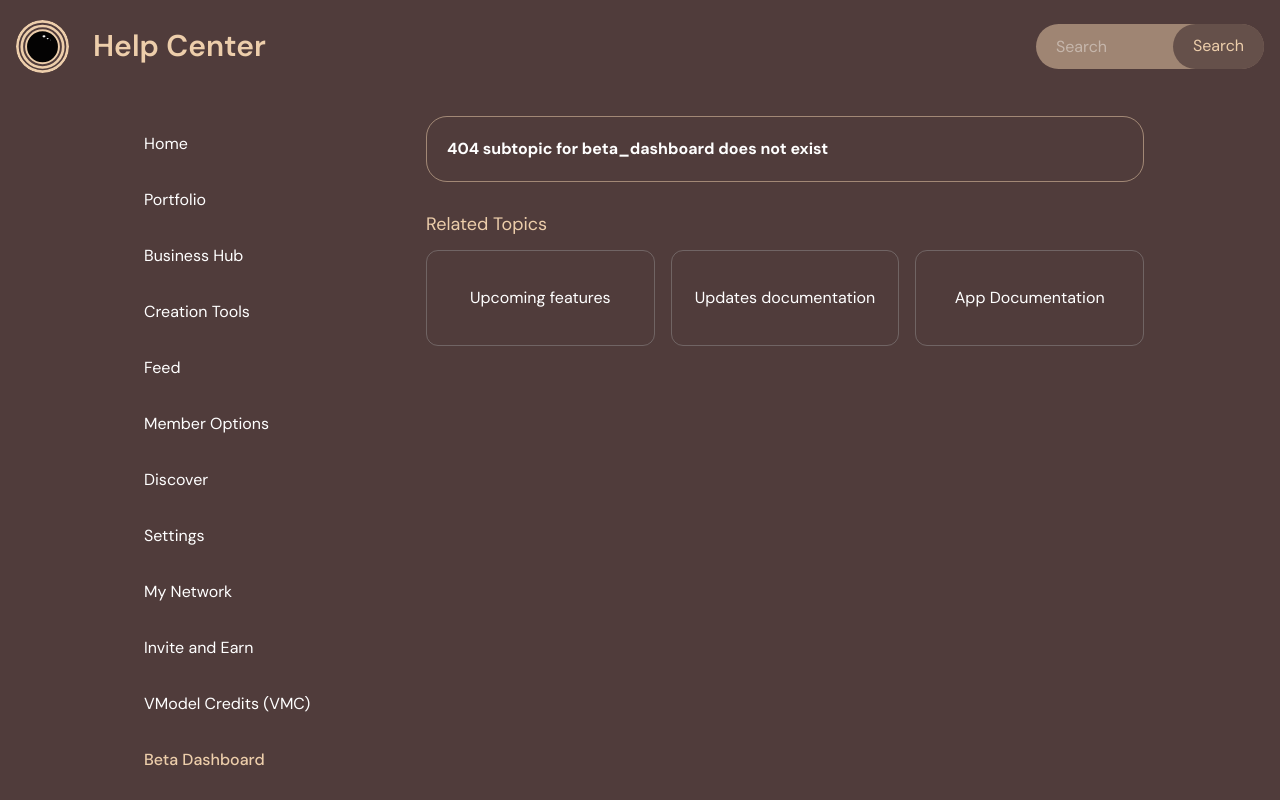
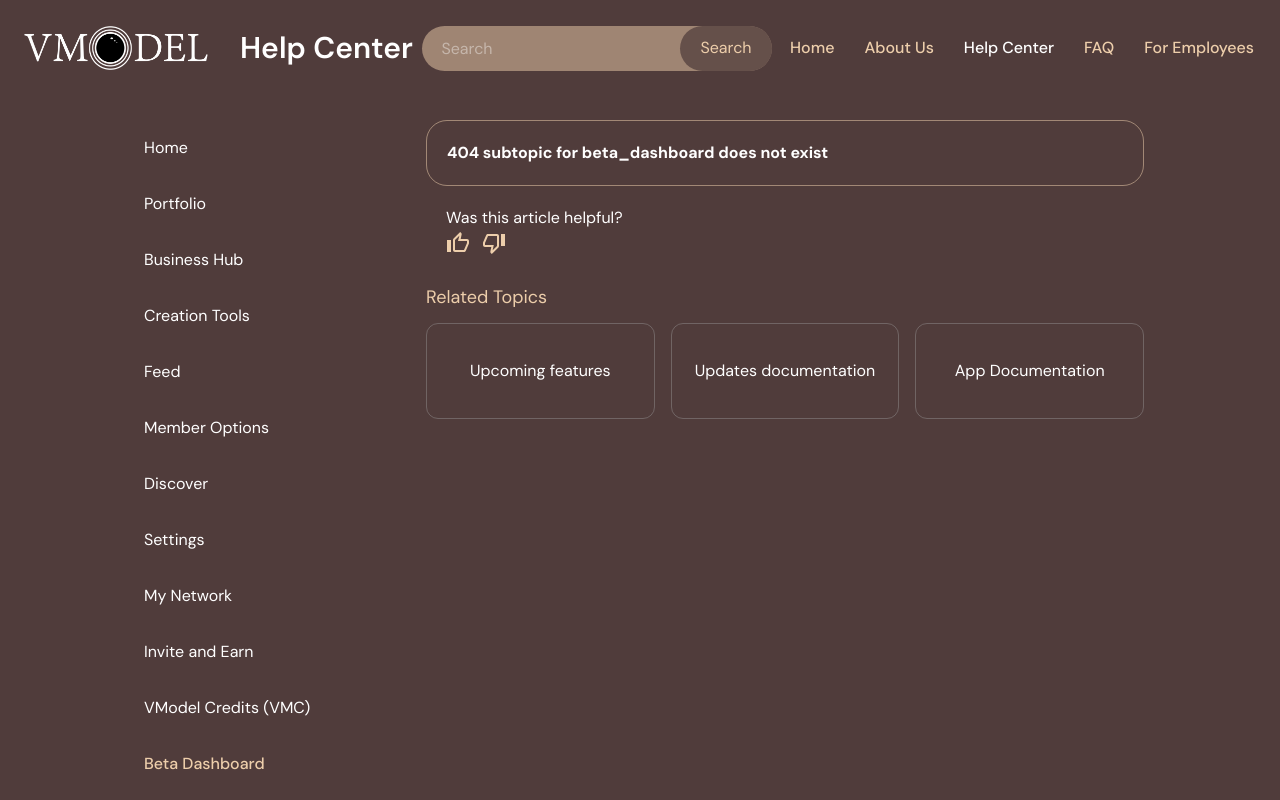
Before and after one commit to shinorspellz/VModelHelpCentre, a Next.js app: page /beta_dashboard/announcements in a window 1280 px wide. Shown: the top 800 px of the page. Built offline with nearby package versions, Linux system fonts and the light colour scheme; a web font is replaced by a local one.

Commit message:
Add dev branch

```diff
--- a/app/[slug]/[subslug]/page.jsx
+++ b/app/[slug]/[subslug]/page.jsx
@@ -3,6 +3,7 @@
 import React from "react";
 import "./styles.css";
 import Link from "next/link";
+import FeedbackComponent from "@/components/FeedBack";
 
 const page = ({ params }) => {
   let contentHTML;
@@ -24,7 +25,11 @@
   return (
     <div>
       <div className="faq">
+
         <div dangerouslySetInnerHTML={{ __html: contentHTML || egHTML }} />
+        <div className="ml-[20px] mt-[20px]">
+          <FeedbackComponent articleId={subslug}/>
+        </div>
       </div>
       <div className="mt-7">
         <h3 className="text-lg mb-3 text-[#edceab]">Related Topics</h3>
--- a/app/[slug]/page.jsx
+++ b/app/[slug]/page.jsx
@@ -27,6 +27,7 @@
               >
                 <span>{topic.name}</span>
                 <AiOutlineRight size={18} />
+
               </div>
             </Link>
           );
--- a/app/globals.css
+++ b/app/globals.css
@@ -15,6 +15,13 @@
   --vm-text-sm: 28px;
   --vm-leading-sm: 31px;
   --vm-lspacing-sm: -1.05px;
+}
+
+.selected {
+  background-color: #3d302c;
+  border-radius: 3px;
+  padding: 5px;
+  /* Adjust the background color as needed */
 }
 
 body {
--- /dev/null
+++ b/components/FeedBack.jsx
@@ -0,0 +1,38 @@
+// FeedbackComponent.js
+import { useState, useEffect } from 'react';
+import ThumbUpOutlinedIcon from '@mui/icons-material/ThumbUpOutlined';
+import ThumbDownAltOutlinedIcon from '@mui/icons-material/ThumbDownAltOutlined';
+
+function FeedbackComponent({ articleId }) {
+  const [feedback, setFeedback] = useState(localStorage.getItem(`feedback_${articleId}`) || null);
+
+  useEffect(() => {
+    localStorage.setItem(`feedback_${articleId}`, feedback);
+  }, [feedback, articleId]);
+
+  const submitFeedback = () => {
+    // Implement logic to send feedback to your server or perform actions locally
+    console.log(`Feedback for article ${articleId} submitted:`, feedback);
+  };
+
+  return (
+    <div>
+      <p>Was this article helpful?</p>
+      <button
+        className={`mr-3 ${feedback === 'thumbsUp' ? 'selected' : ''}`}
+        onClick={() => setFeedback('thumbsUp')}
+      >
+        <ThumbUpOutlinedIcon style={{ color: '#edceab' }} />
+      </button>
+      <button
+        className={`${feedback === 'thumbsDown' ? 'selected' : ''}`}
+        onClick={() => setFeedback('thumbsDown')}
+      >
+        <ThumbDownAltOutlinedIcon style={{ color: '#edceab' }} />
+      </button>
+      {/* <button onClick={submitFeedback}>Submit Feedback</button> */}
+    </div>
+  );
+}
+
+export default FeedbackComponent;
--- a/components/Navbar.jsx
+++ b/components/Navbar.jsx
@@ -7,7 +7,7 @@
 import { usePathname, useRouter } from "next/navigation";
 import { FaChevronRight } from "react-icons/fa";
 import { FaArrowLeftLong } from "react-icons/fa6";
-
+import Ulist from "./UList";
 /**Materail ui imports */
 import Box from "@mui/material/Box";
 import Drawer from "@mui/material/Drawer";
@@ -24,7 +24,38 @@
 import { generalTopics, subTopicContent, subTopics } from "@/data";
 import { VMLogo } from "./VMLogo";
 /**Materail ui imports ends here */
-
+const listLink = [
+  {
+    id: 0,
+    url: "/",
+    linkText: "Home",
+    externalLinks: false,
+  },
+  {
+    id: 3,
+    url: "/about",
+    linkText: "About Us",
+    externalLinks: false,
+  },
+  {
+    id: 2,
+    url: "/help-center",
+    linkText: "Help Center",
+    externalLinks: false,
+  },
+  {
+    id: 4,
+    url: "/faq",
+    linkText: "FAQ",
+    externalLinks: false,
+  },
+  {
+    id: 1,
+    url: "https://vmodel-steel.vercel.app/",
+    linkText: "For Employees",
+    externalLinks: false,
+  },
+];
 const Navbar = () => {
   const [show, setShow] = React.useState(false);
   const [searchTerm, setSearchTerm] = useState("");
@@ -50,7 +81,13 @@
               rel="noreferrer"
               className="hidden md:inline-block"
             >
-              <VMLogo isDark={true} width={53} height={53} />
+            <VMLogo
+                  isFull={true}
+                  isDark={true}
+                  width={200}
+                  height={190}
+                  className="vm-logo-mobile"
+                />
             </a>
             <a
               href="https://vmodelweb.vercel.app/"
@@ -58,11 +95,16 @@
               rel="noreferrer"
               className="md:hidden"
             >
-              <VMLogo isDark={true} width={40} height={40} />
-            </a>
+              <VMLogo
+                  isFull={true}
+                  isDark={true}
+                  width={180}
+                  height={150}
+                  className="vm-logo-mobile"
+                />            </a>
           </div>
           <a href={"/"}>
-            <h1 className="text-2xl md:text-3xl my-3 text-[#EDCEAB] font-semibold text-center md:text-left ">
+            <h1 className="text-2xl md:text-3xl my-3 text-[white] font-semibold text-center md:text-left ">
               Help Center
             </h1>
           </a>
@@ -71,8 +113,7 @@
 
         <form onSubmit={handleSearch} className="relative hidden md:block">
           <input
-            className="w-full h-[45px] rounded-[80px] px-5 text-white outline-none placeholder:text-white placeholder:opacity-40 "
-            style={{
+              class="w-[350px] h-[45px] rounded-[80px] px-5 text-white outline-none placeholder:text-white placeholder:opacity-40 "            style={{
               background: "rgb(237 206 171 / 50%)",
             }}
             placeholder="Search "
@@ -90,6 +131,30 @@
             Search
           </button>
         </form>
+
+
+        <div className="w-[84px] vm-w-tab md:w-auto min-h-[64px] flex">
+              <div className="vm-hidden-md flex items-center content-center p-[10px] w-full flex-wrap ">
+                <div className="flex flex-col w-full">
+                  <nav className="flex">
+                    <ul className="ml-auto justify-end flex flex-wrap m-0 p-0 leading-normal relative z-[2] space-x-[30px]">
+                      {listLink.map((listItem) => (
+                        <div key={listItem?.id}>
+                          <Ulist
+                            url={listItem?.url}
+                            linkText={listItem?.linkText}
+                            isActive={listItem?.linkText==='Help Center'}
+                            externalLinks={listItem?.externalLinks}
+                          />
+                        </div>
+                      ))}
+                    </ul>
+                  </nav>
+                </div>
+              </div>
+              </div>
+
+
         <div className="md:hidden">
           <MdMenu
             color="#edceab"
--- /dev/null
+++ b/components/UList.jsx
@@ -0,0 +1,33 @@
+import React from 'react';
+import Link from 'next/link';
+import { dm_sans } from "@/utils/fonts";
+const Ulist = ({
+  url,
+  linkText,
+  isActive,
+  externalLinks,
+}) => {
+  return (
+    <li className="flex vm-link">
+      {externalLinks ? (
+        <a
+          href={url}
+          rel="noreferrer"
+          target="_blank"
+          className={`${dm_sans.className} ${isActive ? 'vm-link-active' : ''}`}
+        >
+          {linkText}
+        </a>
+      ) : (
+        <Link
+          href={url}
+          className={`${dm_sans.className} ${isActive ? 'vm-link-active' : ''}`}
+        >
+          {linkText}
+        </Link>
+      )}
+    </li>
+  );
+};
+
+export default Ulist;
--- a/components/VMLogo.jsx
+++ b/components/VMLogo.jsx
@@ -1,6 +1,6 @@
 import Image from "next/image";
 
-export const VMLogo = ({ isDark, isFull, width = 64, height = 64 }) => {
+export const VMLogo = ({ isDark, isFull, width, height }) => {
   return (
     <>
       {isFull ? (
--- a/components/faqComponents/Sidebar.jsx
+++ b/components/faqComponents/Sidebar.jsx
@@ -30,6 +30,7 @@
           <React.Fragment key={index}>
             <Link href={"/" + topic.link + "/" + LinkToFirstSubTopic.link}>
               <p
+
                 className={`p-4 ${hoverEffect} rounded-[21px] cursor-pointer  ${
                   topic.link === currentroute
                     ? "text-[#EDCEAB] font-medium "
```
